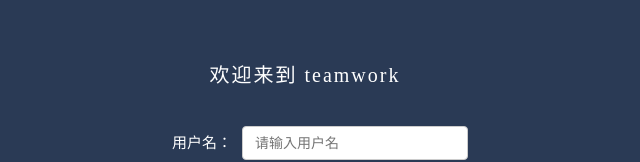
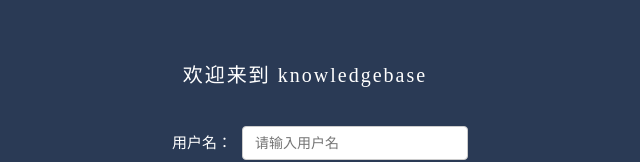
Before and after one commit to monkey-yu/vue-teamwork, a Vue app: page / in a window 1280 px wide. Shown: the part 240-402 px from the top of the page, without its empty margins (335-975 px from the left). Built offline with nearby package versions, Linux system fonts and the light colour scheme.

Commit message:
knowledgebase

```diff
--- a/index.html
+++ b/index.html
@@ -3,7 +3,7 @@
   <head>
     <meta charset="utf-8">
     <meta name="viewport" content="width=device-width,initial-scale=1.0">
-    <title>vue-teamwork</title>
+    <title>vue-knowledgebase</title>
   </head>
   <body>
     <div id="app"></div>
--- a/package.json
+++ b/package.json
@@ -1,5 +1,5 @@
 {
-  "name": "seedproject",
+  "name": "vue-knowledgebase",
   "version": "1.0.0",
   "description": "A Vue.js project",
   "author": "zhao_yu",
--- a/src/pages/login/login.vue
+++ b/src/pages/login/login.vue
@@ -2,7 +2,7 @@
   <div class="login-view">
     <div class="login-content">
       <div class="logo-box">
-        <span>欢迎来到 teamwork</span>
+        <span>欢迎来到 knowledgebase</span>
       </div>
       <div class="control-box">
         <span class="label-box">用户名：</span>
```
